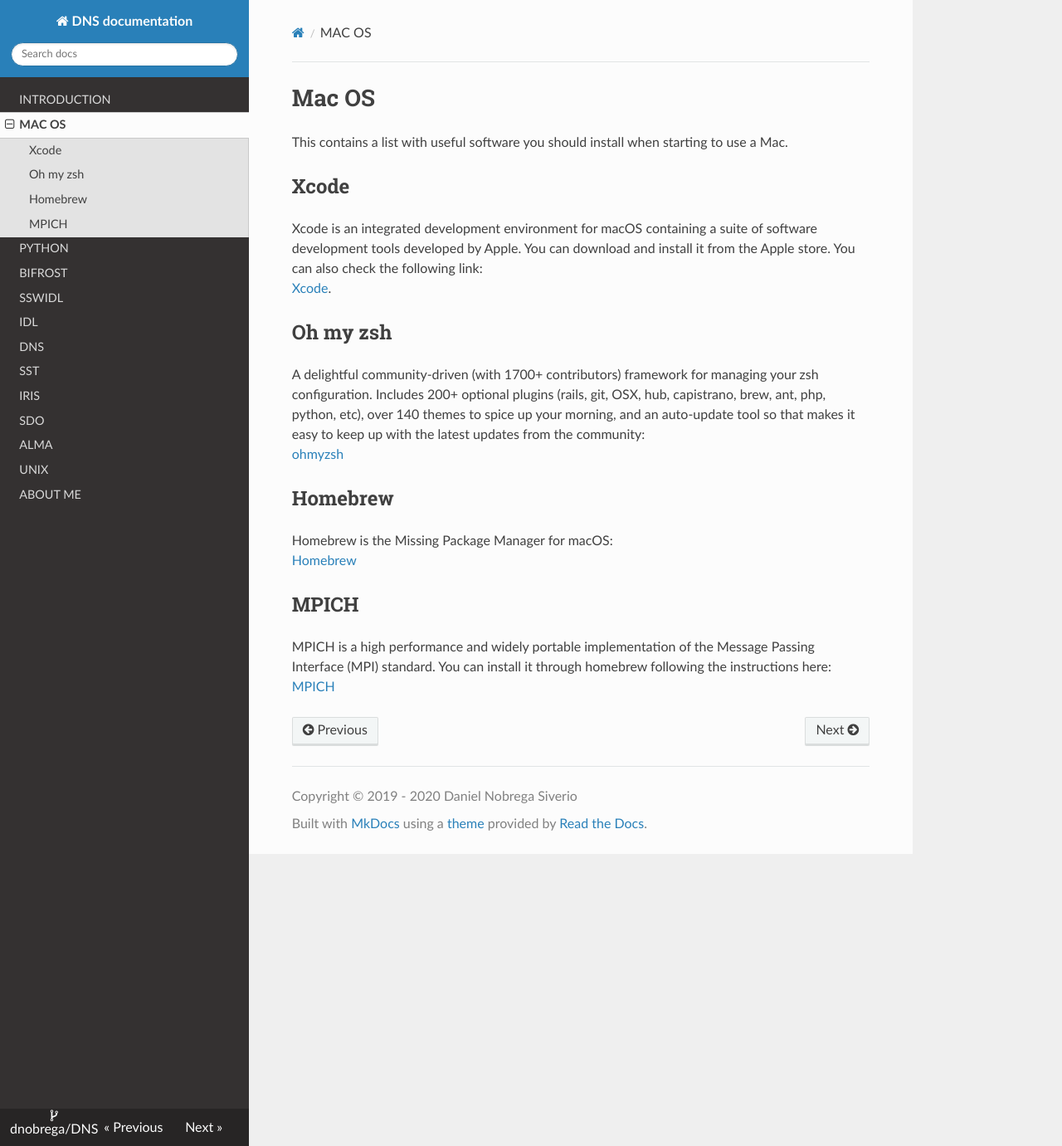
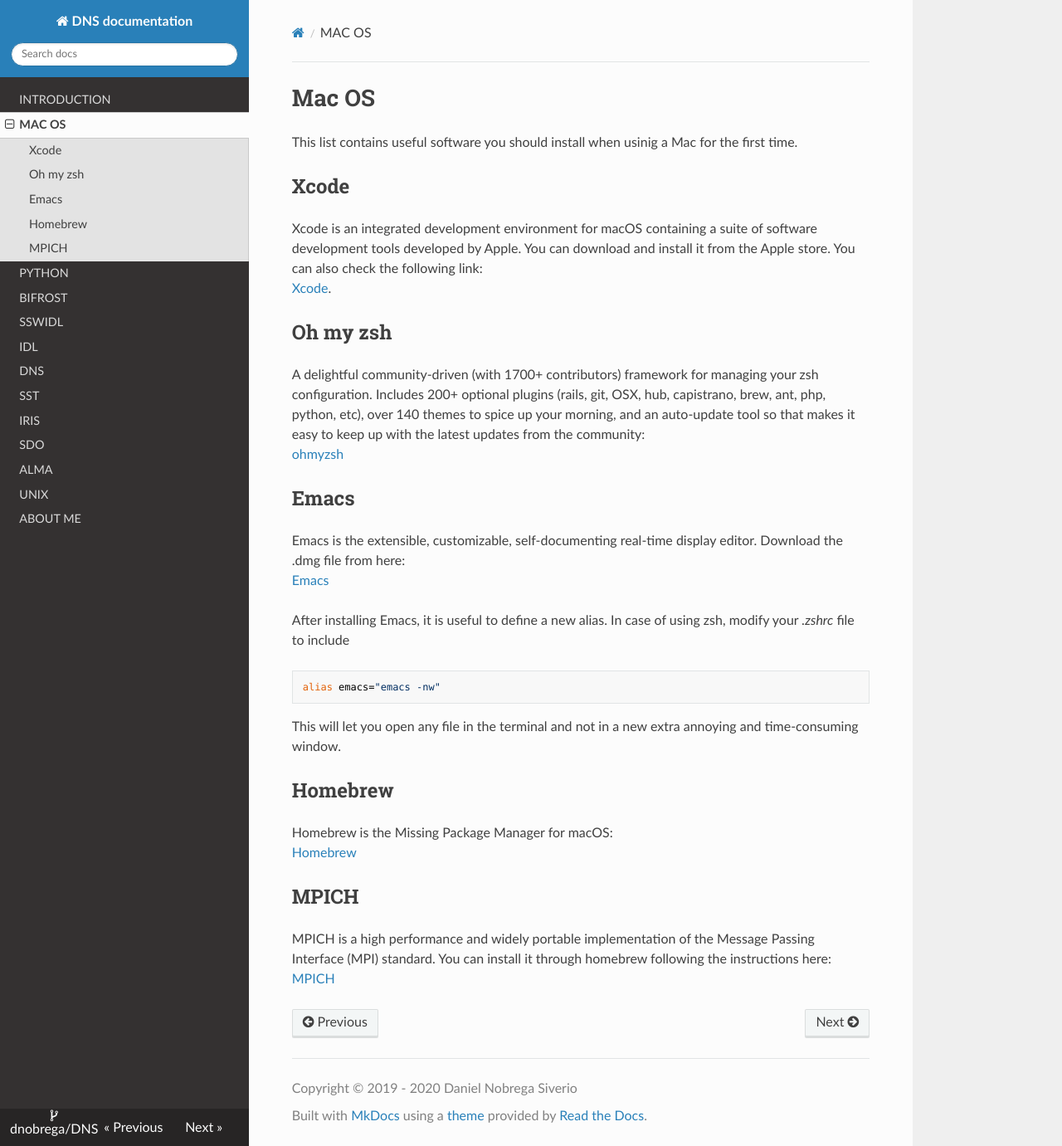
Before and after one commit to dnobrega/DNS, an MkDocs documentation site: the page built from docs/macos.md, in a window 1280 px wide and 1381 px high. Shown: the whole window at 83% size. Built offline with MkDocs 1.6.1, drawn with Linux system fonts in a browser that asks for light colours; nearby versions of some CDN libraries.

Commit message:
Update macos.md

````diff
--- a/docs/macos.md
+++ b/docs/macos.md
@@ -1,12 +1,11 @@
 # Mac OS
 
-This contains a list with useful software you should install when starting to use a Mac.
+This list contains useful software you should install when usinig a Mac for the first time.
 
 
 ## Xcode
 
-Xcode is an integrated development environment for macOS containing a suite of software development tools developed by Apple. You can download and install it from the
-Apple store. You can also check the following link:
+Xcode is an integrated development environment for macOS containing a suite of software development tools developed by Apple. You can download and install it from the Apple store. You can also check the following link:
 [Xcode](https://developer.apple.com/xcode/).
 
 ## Oh my zsh
@@ -15,6 +14,17 @@
 Includes 200+ optional plugins (rails, git, OSX, hub, capistrano, brew, ant, php, python, etc), over 140
 themes to spice up your morning, and an auto-update tool so that makes it easy to keep up with the latest updates from the community:
 [ohmyzsh](https://github.com/ohmyzsh/ohmyzsh)
+
+## Emacs
+
+Emacs is the extensible, customizable, self-documenting real-time display editor. Download the .dmg file from here:
+[Emacs](https://emacsformacosx.com/)
+
+After installing Emacs, it is useful to define a new alias. In case of using zsh, modify your _.zshrc_ file to include
+```bash
+alias emacs="emacs -nw"
+```
+This will let you open any file in the terminal and not in a new extra annoying and time-consuming window.
 
 
 ## Homebrew
````
